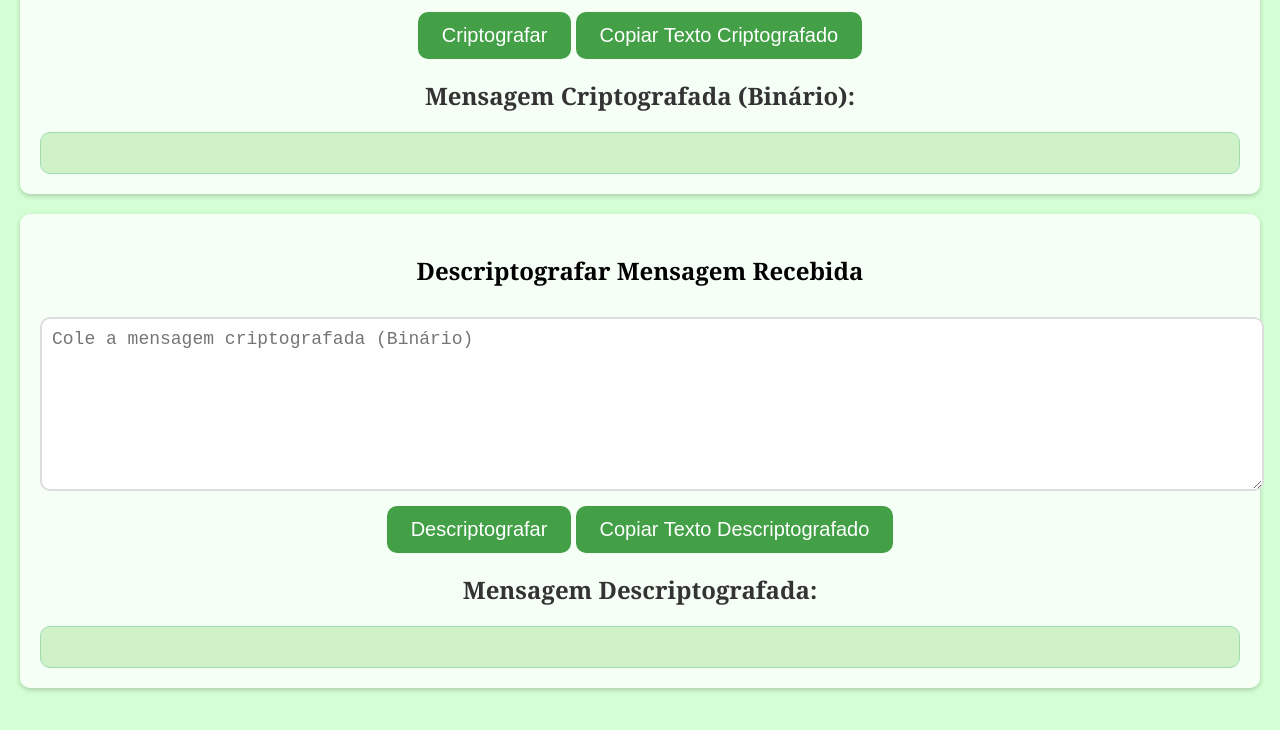
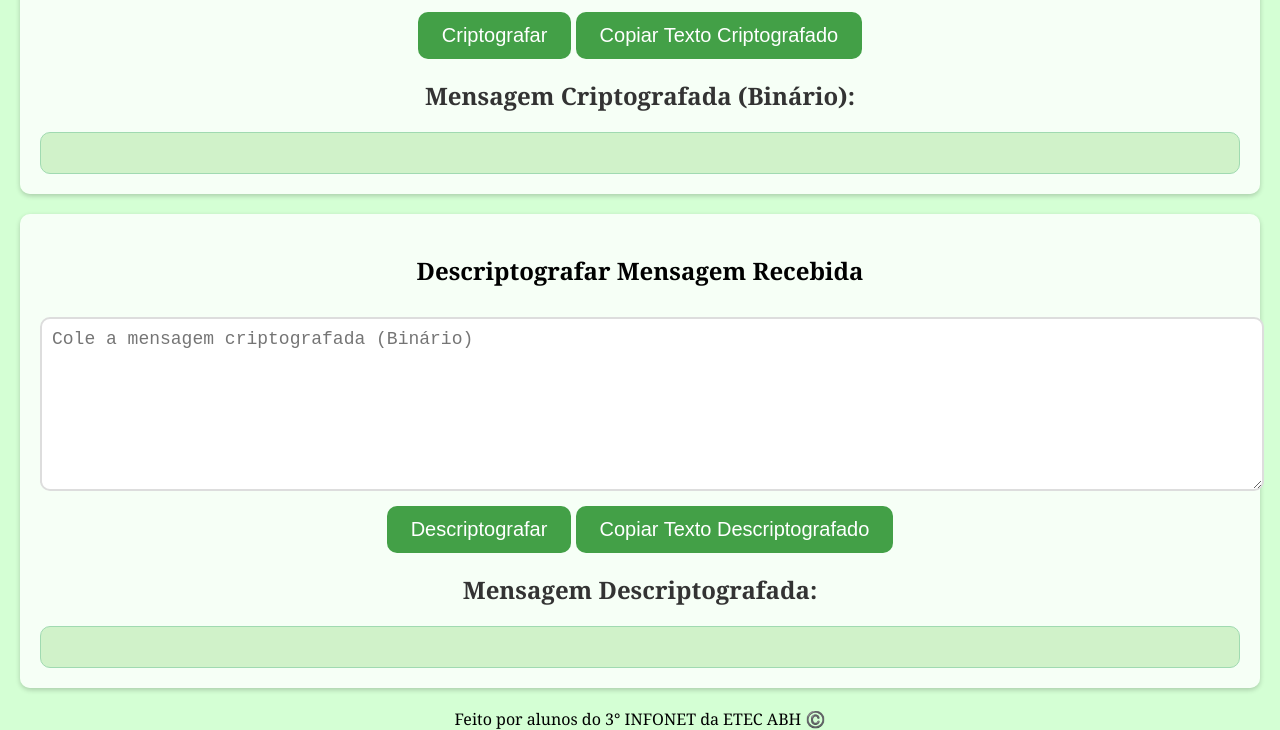
Before and after one commit to novaesz/Criptografia-Binaria, a plain HTML site: page index.html in a window 1280 px wide. Shown: the part 534-1264 px from the top of the page. Before the commit the page ends 1242 px from the top, so only its background shows below. Drawn offline with Linux system fonts and the light colour scheme.

Commit message:
Update index.html

```diff
--- a/index.html
+++ b/index.html
@@ -28,5 +28,8 @@
         <div id="decryptedText"></div>
     </section>
     <script src="script.js"></script>
+    <footer>
+        Feito por alunos do 3° INFONET da ETEC ABH ©️
+    </footer>
 </body>
 </html>
```
